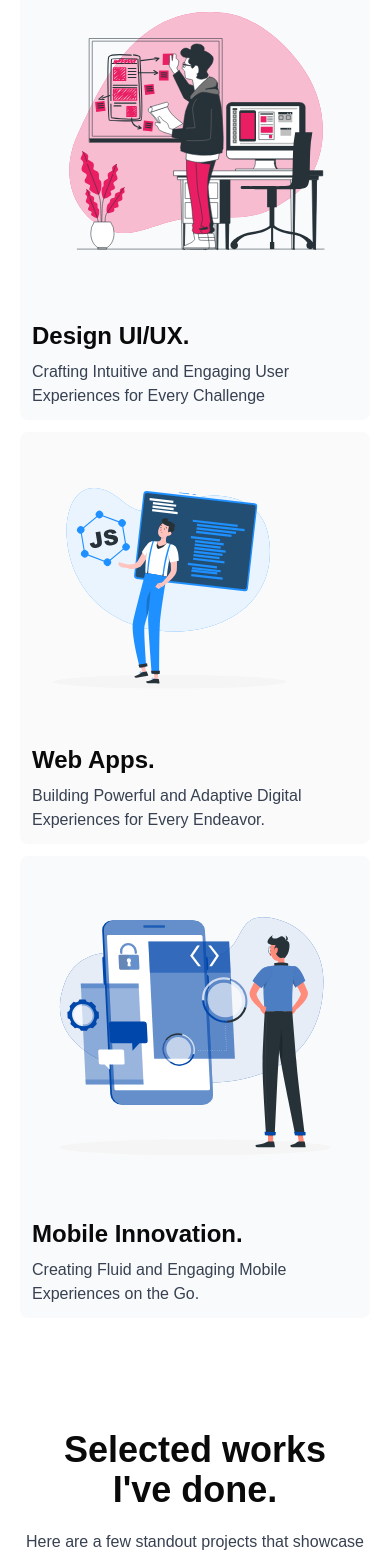
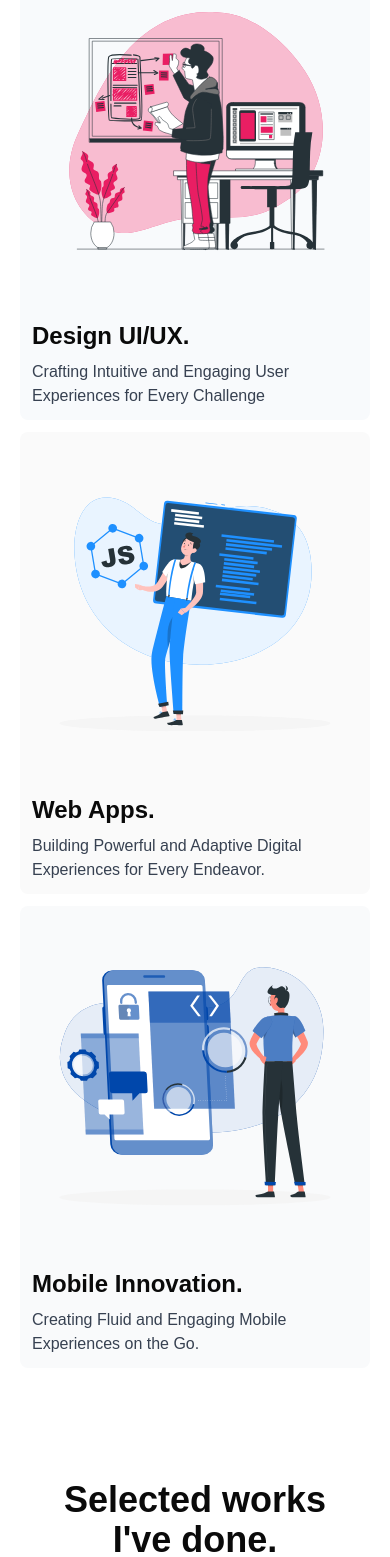
Before and after one commit to RasolomananaOlivier/my-portfolio, a Next.js app: page / in a window 390 px wide. Shown: the part 1481-3038 px from the top of the page. Built offline with nearby package versions, Linux system fonts and the light colour scheme.

Commit message:
fix: use flex for service cards

```diff
--- a/app/page.tsx
+++ b/app/page.tsx
@@ -96,7 +96,7 @@ export default function Home() {
         </section>
 
         <section className="flex flex-col md:flex-row gap-3 items-center justify-center pt-10">
-          <div className="bg-slate-50 rounded-lg max-w-full md:max-w-[300px] overflow-hidden">
+          <div className="flex flex-col items-center bg-slate-50 rounded-lg max-w-full md:max-w-[300px] overflow-hidden">
             <div className="p-10">
               <Image src="/design.svg" alt="design" width={300} height={150} />
             </div>
@@ -108,8 +108,8 @@ export default function Home() {
               </p>
             </div>
           </div>
-          <div className="bg-zinc-50 rounded-lg max-w-full md:max-w-[300px] overflow-hidden">
-            <Image src="/webdev.svg" alt="web" width={300} height={200} />
+          <div className="flex flex-col items-center bg-zinc-50 rounded-lg max-w-full md:max-w-[300px] overflow-hidden">
+            <Image src="/webdev.svg" alt="web" width={400} height={200} />
 
             <div className="p-3 flex flex-col space-y-2">
               <h2 className="font-bold text-2xl">Web Apps.</h2>
@@ -120,7 +120,7 @@ export default function Home() {
             </div>
           </div>
 
-          <div className="bg-gray-50 rounded-lg max-w-full md:max-w-[300px] overflow-hidden">
+          <div className="flex flex-col items-center bg-gray-50 rounded-lg max-w-full md:max-w-[300px] overflow-hidden">
             <Image src="/mobiledev.svg" alt="web" width={400} height={200} />
 
             <div className="p-3 flex flex-col space-y-2">
```
